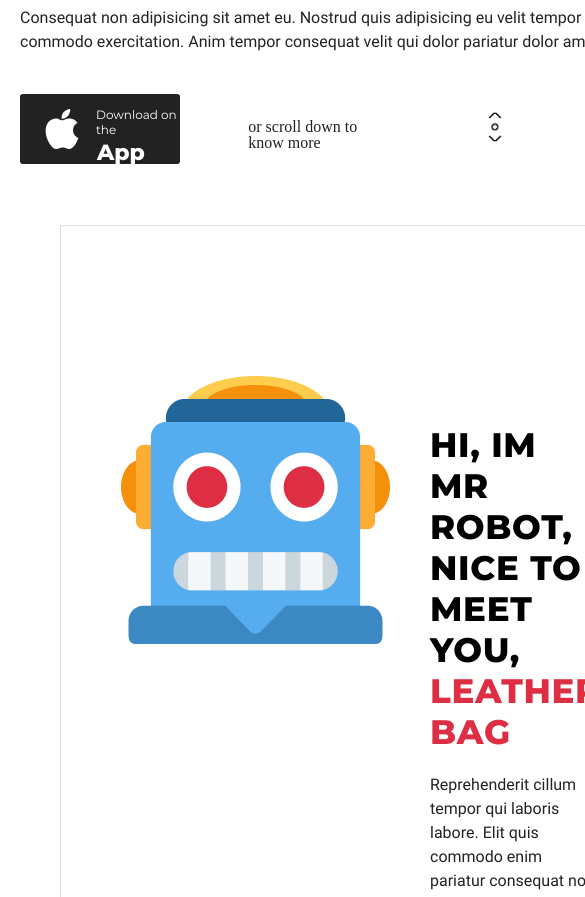
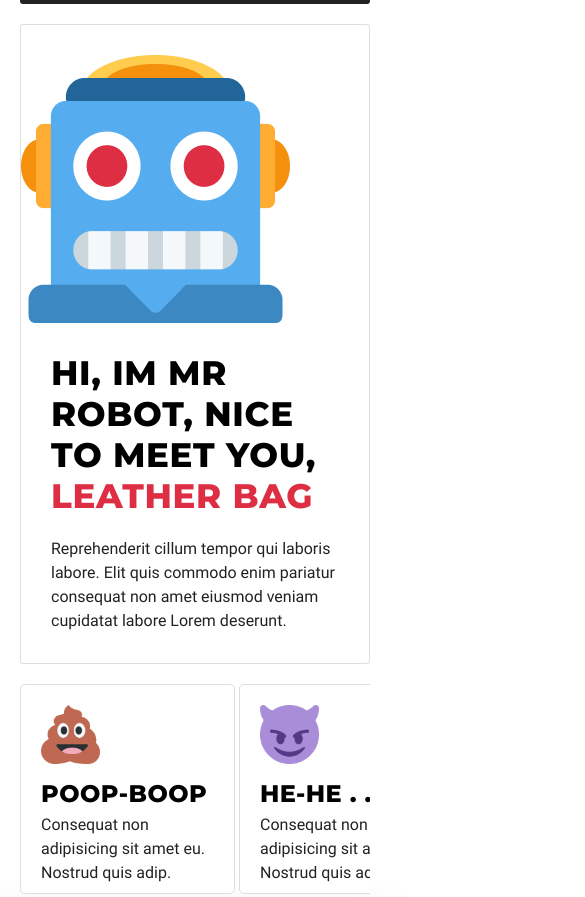
Before and after one commit to awpm9so/AltVerstka, a plain HTML site: page test.html in a window 390 px wide. Shown: the part 549-1446 px from the top of the page, 585 px wide, since content can reach past the window. Drawn offline with nearby package versions, Linux system fonts and the light colour scheme.

Commit message:
mobile update

```diff
--- a/test.css
+++ b/test.css
@@ -180,9 +180,7 @@ header {
 
     display: flex;
     padding: 0 60px 0 60px;
-
     top: 495px;
-
     z-index: 1;
 }
 
@@ -240,12 +238,14 @@ header {
     overflow-y: scroll;
 }
 
+
+/*
 .div_list::-webkit-scrollbar {
     display: none;
 }
+*/
 
 .list__item {
-
     position: relative;
     background: #FFFFFF;
     border: 1px solid rgba(34, 34, 34, 0.15);
@@ -313,6 +313,7 @@ footer {
 }
 
 .penny {
+    position: relative;
     padding-left: 30px;
 }
 
@@ -358,18 +359,49 @@ footer {
         padding-top: 10px;
     }
 
+    .inner__text-h1 {
+        font-size: 40px;
+    }
+
+    .inner__text-p {
+        max-width: 325px;
+        margin-bottom: 20px;
+        font-size: 15px;
+    }
+
+    .inner__content-scroll_down {
+        display: none;
+    }
+
     .content-wrapper {
         flex-direction: column-reverse;
     }
 
+    .block {
+        margin: 0;
+        padding: 0px;
+        flex-direction: column;
+    }
+
+    .block_text {
+        padding: 0;
+        margin: 30px;
+    }
+
+    .block__pic {
+        padding: 0;
+        margin-top: 30px;
+    }
+
+
     .alien-pic {
-        right: 0px;
         width: 176px;
         height: 140px;
     }
 
     .alien {
-        padding-right: 21px;
+        padding-top: 31px;
+        padding-right: 34px;
         align-self: flex-end;
     }
 
@@ -379,21 +411,77 @@ footer {
     }
 
 
-
-
     .inner__content {
         padding: 0 20px 0 20px;
     }
 
+    .inner__content-button {
+        width: 100%;
+    }
+
+    .inner__content-button-apple {
+        margin-left: 83px;
+    }
+
+    .inner__content-button-p {
+        margin-left: 137px;
+    }
+
+    .inner__content-button-h1 {
+        margin-left: 138px;
+    }
+
+    .content-wrapper-z {
+        flex-direction: column;
+        padding: 0 20px 20px 20px;
+    }
+
+    .div_list {
+        width: 100%;
+        height: 210px;
+        margin: 20px 0 0 0;
+        overflow-y: hidden;
+        overflow-x: scroll;
+        white-space: nowrap;
+        z-index: 10;
+    }
+
+    .list {
+
+        width: 100%;
+        height: 210px;
+    }
+
+    .list__item {
+        display: inline-block;
+        width: 215px;
+        height: 210px;
+
+    }
+
+    .list__item-pic {
+        margin-top: 20px;
+        margin-left: 20px;
+        height: 59px;
+        width: 59px;
+    }
+
+    .list__item-head {
+        margin-top: 94px;
+        margin-left: 20px;
+    }
+
+    .list__item-content {
+        margin: 5px 20px 20px 20px;
+        white-space: normal;
+    }
 
 
+    .penny__pic {
+        width: 158px;
+        height: 156.32px;
+    }
 
-    .list {
-        display: flex;
-        flex-direction: row;
-        overflow-x: scroll;
-
-    }
 
 }
 
```
